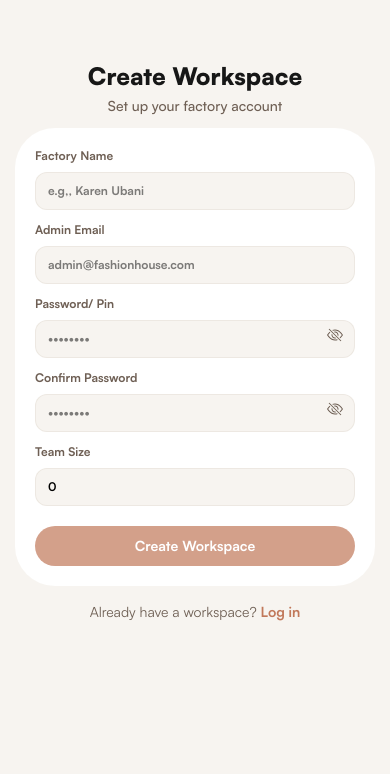
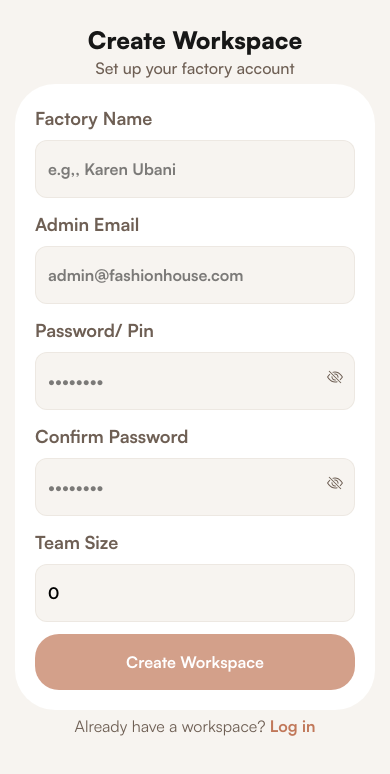
Before and after one commit to samuel-oluwadamisi/atela, a Next.js app: page /signup in a window 390 px wide. Shown: the top 774 px of the page. Built offline with nearby package versions, Linux system fonts and the light colour scheme; no server answers.

Commit message:
feat: made login and signup mobile view a lot better

```diff
--- a/src/app/(auth)/signup/layout.tsx
+++ b/src/app/(auth)/signup/layout.tsx
@@ -18,7 +18,7 @@ export default function SignupLayout({ children}: { children: React.ReactNode })
                   </div>
             </div>
 
-            <div className='bg-[#F7F4F0] w-full md:w-3/5 flex  justify-center pt-15'>
+            <div className='bg-[#F7F4F0] w-full md:w-3/5 flex  justify-center pt-6 md:pt-15'>
             {children}
             </div>
 
--- a/src/features/auth/screens/Login.tsx
+++ b/src/features/auth/screens/Login.tsx
@@ -57,35 +57,35 @@ const LoginScreen = () => {
             </div>
         </div>
 
-        <div className='bg-[#F7F4F0] w-full md:w-3/5 flex  justify-center  pt-34'>
+        <div className='bg-[#F7F4F0] w-full md:w-3/5 flex justify-center  pt-34'>
             <div>
-                <h2 className='font-black text-2xl text-center'>Welcome Back</h2>
-                <p className='text-[#6E5F54] text-sm text-center my-2'>Sign in to access your dashboard</p>
+                <h2 className='font-black text-3xl md:text-2xl text-center'>Welcome Back</h2>
+                <p className='text-[#6E5F54] text-xl md:text-sm text-center my-2'>Sign in to access your dashboard</p>
 
                <form onSubmit={handleSubmit}>
-                    <div className='bg-white w-90 md:w-105 p-5 md:p-7 rounded-[40px] mt-5'>
-                        <p className='text-[#6E5F54] font-bold text-xs'>Admin Email</p>
+                    <div className='bg-white w-90 md:w-105 px-5 py-8 rounded-[40px] mt-5'>
+                        <p className='text-[#6E5F54] font-bold text-lg md:text-xs'>Admin Email</p>
                         <input
                         name='email'
                         value={form.email}
                         onChange={handleChange}
-                         type="text" placeholder='admin@fashionhouse.com' className='border border-[#E8E1D999] rounded-xl bg-[#F7F4F0] px-3 py-2.5 w-full mt-2 text-xs font-bold text-black placeholder:text-[rgba(42, 31, 26, 0.5)] placeholder:text-xs placeholder:font-bold focus:outline-none'  />
+                         type="text" placeholder='admin@fashionhouse.com' className='border border-[#E8E1D999] rounded-xl bg-[#F7F4F0] px-3 py-4 md:py-2.5 w-full mt-2 text-base md:text-xs font-bold text-black placeholder:text-[rgba(42, 31, 26, 0.5)] placeholder:text-base md:placeholder:text-xs placeholder:font-bold focus:outline-none'  />
 
-                        <p className='text-[#6E5F54] font-bold text-xs mt-4'>Password/ Pin</p>
+                        <p className='text-[#6E5F54] font-bold text-lg md:text-xs mt-4'>Password/ Pin</p>
                         <input
                         name='password'
                         value={form.password}
                         onChange={handleChange}
-                         type="text" placeholder='••••••••' className='border border-[#E8E1D999] rounded-xl bg-[#F7F4F0] px-3 py-2.5 w-full mt-2 text-xs font-bold text-black placeholder:text-[rgba(42, 31, 26, 0.5)] placeholder:text-xs placeholder:font-bold focus:outline-none'  />
+                         type="text" placeholder='••••••••' className='border border-[#E8E1D999] rounded-xl bg-[#F7F4F0] px-3 py-4 md:py-2.5 w-full mt-2 text-base md:text-xs font-bold text-black placeholder:text-[rgba(42, 31, 26, 0.5)] placeholder:text-base md:placeholder:text-xs  placeholder:font-bold focus:outline-none'  />
 
                          {formError && <p className="text-red-500 text-xs font-bold mt-2">{formError}</p>}
 
-                        <button type='submit' disabled= { isPending} className='py-2.5 w-full bg-[#C1785A] font-bold mt-6 rounded-3xl text-white'>{ isPending ? 'Loading...': 'Access Dashboard' } </button>
+                        <button type='submit' disabled= { isPending} className='py-4 md:py-2.5 w-full bg-[#C1785A] font-bold mt-6 rounded-3xl text-white'>{ isPending ? 'Loading...': 'Access Dashboard' } </button>
                     </div>
 
                 </form>
 
-                <p className='text-[#6E5F54] text-sm text-center mt-4'>Don&apos;t have an account? <span onClick={()=> router.push('/signup')} className='text-[#C1785A] cursor-pointer font-bold'>Create One</span></p>
+                <p className='text-[#6E5F54] text-lg md:text-sm text-center mt-4'>Don&apos;t have an account? <span onClick={()=> router.push('/signup')} className='text-[#C1785A] cursor-pointer font-bold'>Create One</span></p>
             </div>
 
         </div>
--- a/src/features/auth/screens/Signup.tsx
+++ b/src/features/auth/screens/Signup.tsx
@@ -57,33 +57,33 @@ const SignupScreen = () => {
     <>
       <form onSubmit={handleSubmit}>
         <h2 className="font-black text-2xl text-center">Create Workspace</h2>
-        <p className="text-[#6E5F54] font-medium text-sm text-center my-1">
+        <p className="text-[#6E5F54] font-medium text-base md:text-sm text-center mb-0 md:my-1">
           Set up your factory account
         </p>
 
-        <div className="bg-white w-90 md:w-105 p-5 rounded-[40px] mt-3">
-          <p className="text-[#6E5F54] font-bold text-xs">Factory Name</p>
+        <div className="bg-white w-90 md:w-105 p-5 rounded-[40px] mt-1 md:mt-3">
+          <p className="text-[#6E5F54] font-bold text-lg md:text-xs">Factory Name</p>
           <input
           name="factoryName"
             value={form.factoryName}
             onChange={handleChange}
             type="text"
             placeholder="e.g,, Karen Ubani"
-            className="border border-[#E8E1D999] rounded-xl bg-[#F7F4F0] px-3 py-2.5 w-full mt-2 text-xs font-bold text-black placeholder:text-[rgba(42, 31, 26, 0.5)] placeholder:text-xs placeholder:font-bold focus:outline-none"
+            className="border border-[#E8E1D999] rounded-xl bg-[#F7F4F0] px-3 py-4 md:py-2.5 w-full mt-2 text-base md:text-xs font-bold text-black placeholder:text-[rgba(42, 31, 26, 0.5)] placeholder:text-base md:placeholder:text-xs placeholder:font-bold focus:outline-none"
           />
 
-          <p className="text-[#6E5F54] font-bold text-xs mt-3">Admin Email</p>
+          <p className="text-[#6E5F54] font-bold text-lg md:text-xs mt-3">Admin Email</p>
           <input
           name="email"
             value={form.email}
             onChange={handleChange}
             type="text"
             placeholder="admin@fashionhouse.com"
-            className="border border-[#E8E1D999] rounded-xl bg-[#F7F4F0] px-3 py-2.5 w-full mt-2 text-xs font-bold text-black placeholder:text-[rgba(42, 31, 26, 0.5)] placeholder:text-xs placeholder:font-bold focus:outline-none"
+            className="border border-[#E8E1D999] rounded-xl bg-[#F7F4F0] px-3 py-4 md:py-2.5 w-full mt-2 text-base md:text-xs font-bold text-black placeholder:text-[rgba(42, 31, 26, 0.5)] placeholder:text-base md:placeholder:text-xs placeholder:font-bold focus:outline-none"
           />
 
 
-          <p className="text-[#6E5F54] font-bold text-xs mt-3">Password/ Pin</p>
+          <p className="text-[#6E5F54] font-bold text-lg md:text-xs mt-3">Password/ Pin</p>
           <div className="relative">
           <input
           name="password"
@@ -91,7 +91,7 @@ const SignupScreen = () => {
             onChange={handleChange}
             type={showPassword ? 'text' : "password"}
             placeholder="••••••••"
-            className=" border border-[#E8E1D999] rounded-xl bg-[#F7F4F0] px-3 py-2.5 w-full mt-2 text-xs font-bold text-black placeholder:text-[rgba(42, 31, 26, 0.5)] placeholder:text-xs placeholder:font-bold focus:outline-none"
+            className=" border border-[#E8E1D999] rounded-xl bg-[#F7F4F0] px-3 py-4 md:py-2.5 w-full mt-2 text-base md:text-xs font-bold text-black placeholder:text-[rgba(42, 31, 26, 0.5)] placeholder:text-base md:placeholder:text-xs placeholder:font-bold focus:outline-none"
           />
           {showPassword ? (
           <BsEye
@@ -107,7 +107,7 @@ const SignupScreen = () => {
         </div>
 
 
-        <p className="text-[#6E5F54] font-bold text-xs mt-3">Confirm Password</p>
+        <p className="text-[#6E5F54] font-bold text-lg md:text-xs mt-3">Confirm Password</p>
         <div className="relative">
           <input
           name="confirmPassword"
@@ -115,7 +115,7 @@ const SignupScreen = () => {
             onChange={handleChange}
             type={showConfirmPassword ? 'text' : "password"}
             placeholder="••••••••"
-            className="border border-[#E8E1D999] rounded-xl bg-[#F7F4F0] px-3 py-2.5 w-full mt-2 text-xs font-bold text-black placeholder:text-[rgba(42, 31, 26, 0.5)] placeholder:text-xs placeholder:font-bold focus:outline-none"
+            className="border border-[#E8E1D999] rounded-xl bg-[#F7F4F0] px-3 py-4 md:py-2.5 w-full mt-2 text-base md:text-xs font-bold text-black placeholder:text-[rgba(42, 31, 26, 0.5)] placeholder:text-base md:placeholder:text-xs placeholder:font-bold focus:outline-none"
           />
             {showConfirmPassword ? (
             <BsEye
@@ -130,7 +130,7 @@ const SignupScreen = () => {
           )}
           </div>
 
-          <p className="text-[#6E5F54] font-bold text-xs mt-3">Team Size</p>
+          <p className="text-[#6E5F54] font-bold text-lg md:text-xs mt-3">Team Size</p>
           <input
           name="teamSize"
             value={form.teamSize}
@@ -140,20 +140,20 @@ const SignupScreen = () => {
           }))}
             type="text"
             placeholder="1-10"
-            className="border border-[#E8E1D999] rounded-xl bg-[#F7F4F0] px-3 py-2.5 w-full mt-2 text-xs font-bold text-black placeholder:text-[rgba(42, 31, 26, 0.5)] placeholder:text-xs placeholder:font-bold focus:outline-none"
+            className="border border-[#E8E1D999] rounded-xl bg-[#F7F4F0] px-3 py-4 md:py-2.5 w-full mt-2 text-base md:text-xs font-bold text-black placeholder:text-[rgba(42, 31, 26, 0.5)] placeholder:text-base md:placeholder:text-xs placeholder:font-bold focus:outline-none"
           />
 
-          {formError && <p className="text-red-500 text-xs font-bold mt-2">{formError}</p>}
+          {formError && <p className="text-red-500 text-base md:text-xs font-bold mt-2">{formError}</p>}
 
           <button
             type="submit"
-            className={`py-2.5 w-full ${isValid ? 'opacity-100' : 'opacity-70'} bg-[#C1785A] mt-5 text-sm rounded-3xl text-white font-bold`}
+            className={`py-4 md:py-2.5 w-full ${isValid ? 'opacity-100' : 'opacity-70'} bg-[#C1785A] mt-3 md:mt-5 text-base md:text-sm rounded-3xl text-white font-bold`}
           >
             {isPending ? 'Signing you up ' : 'Create Workspace'}
           </button>
         </div>
 
-        <p className="text-[#6E5F54] text-sm text-center mt-4">
+        <p className="text-[#6E5F54] text-base md:text-sm text-center mt-1 md:mt-4">
           Already have a workspace?{" "}
           <span
             onClick={() => router.push("/login")}
```
Lines whose indentation alone changed are shown as unchanged.
